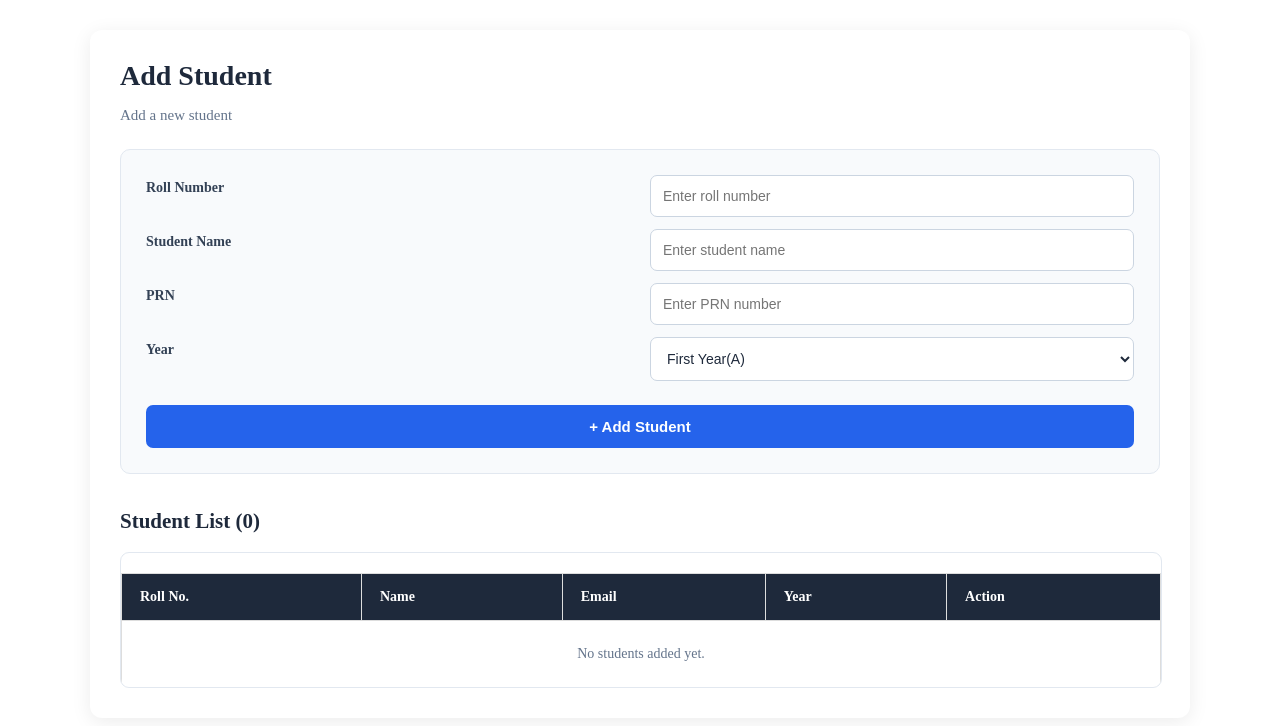
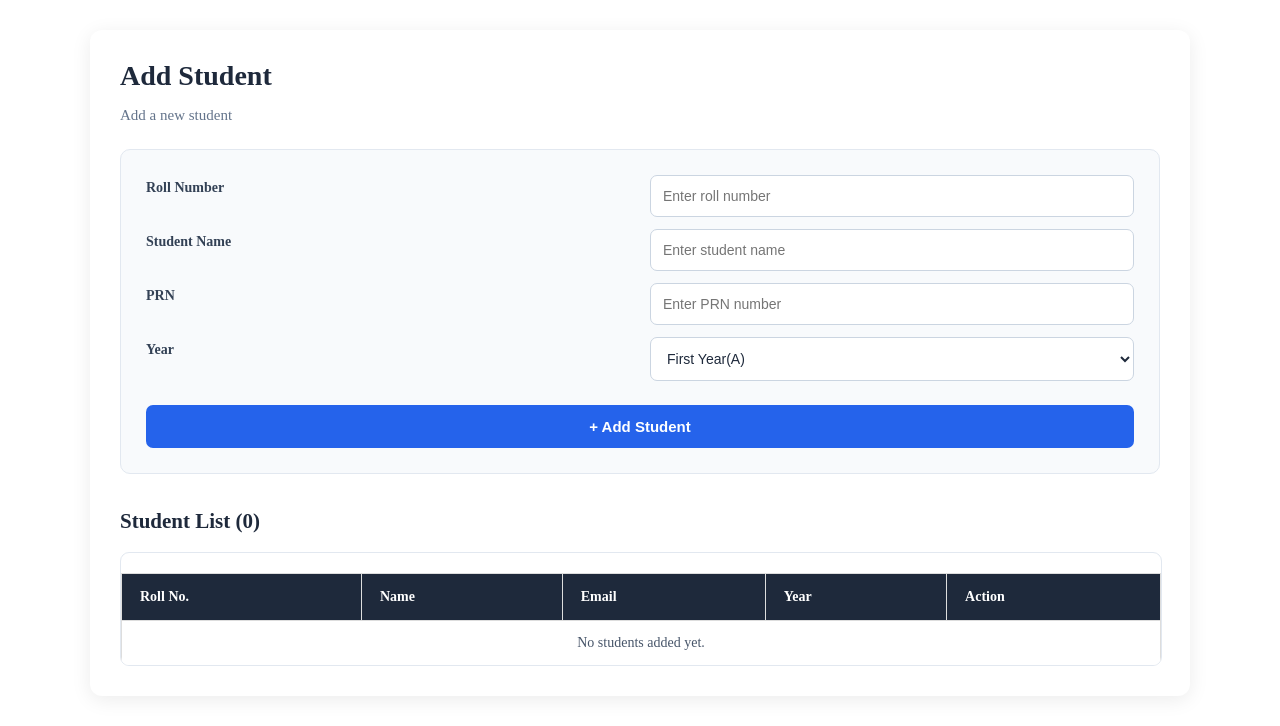
Before and after one commit to Rahul2824/Attedence, a React (Vite) app in the folder Frontend/Attendance/: page /AddStudent in a window 1280 px wide. Shown: the top 726 px of the page. Built offline with nearby package versions, Linux system fonts and the light colour scheme.

Commit message:
remove css

```diff
--- a/Frontend/Attendance/src/App.css
+++ b/Frontend/Attendance/src/App.css
@@ -419,54 +419,6 @@ background-color: #f2f2f2;
 .student-table tbody tr:hover {
   background: #f8fafc;
 }
-
-/* Empty Student List */
-
-.student-table td[colspan="5"] {
-  padding: 25px;
-  text-align: center;
-  color: #64748b;
-}
-
-/* Delete Button */
-
-.delete-btn {
-  padding: 8px 14px;
-  background: #fee2e2;
-  color: #b91c1c;
-  border: none;
-  border-radius: 6px;
-  font-size: 13px;
-  font-weight: 600;
-  cursor: pointer;
-  transition: background 0.2s;
-}
-
-.delete-btn:hover {
-  background: #fecaca;
-}
-
-.student-table {
-  width: 100%;
-  padding: 20px;
-  background-color: #ffffff;
-  border-radius: 10px;
-  box-sizing: border-box;
-}
-
-.add {
-  display: flex;
-  justify-content: space-between;
-  align-items: center;
-  margin-bottom: 20px;
-}
-
-.add h1 {
-  font-size: 24px;
-  color: #1e3a8a;
-  margin: 0;
-}
-
 .add button {
   width: 40px;
   height: 40px;
```
